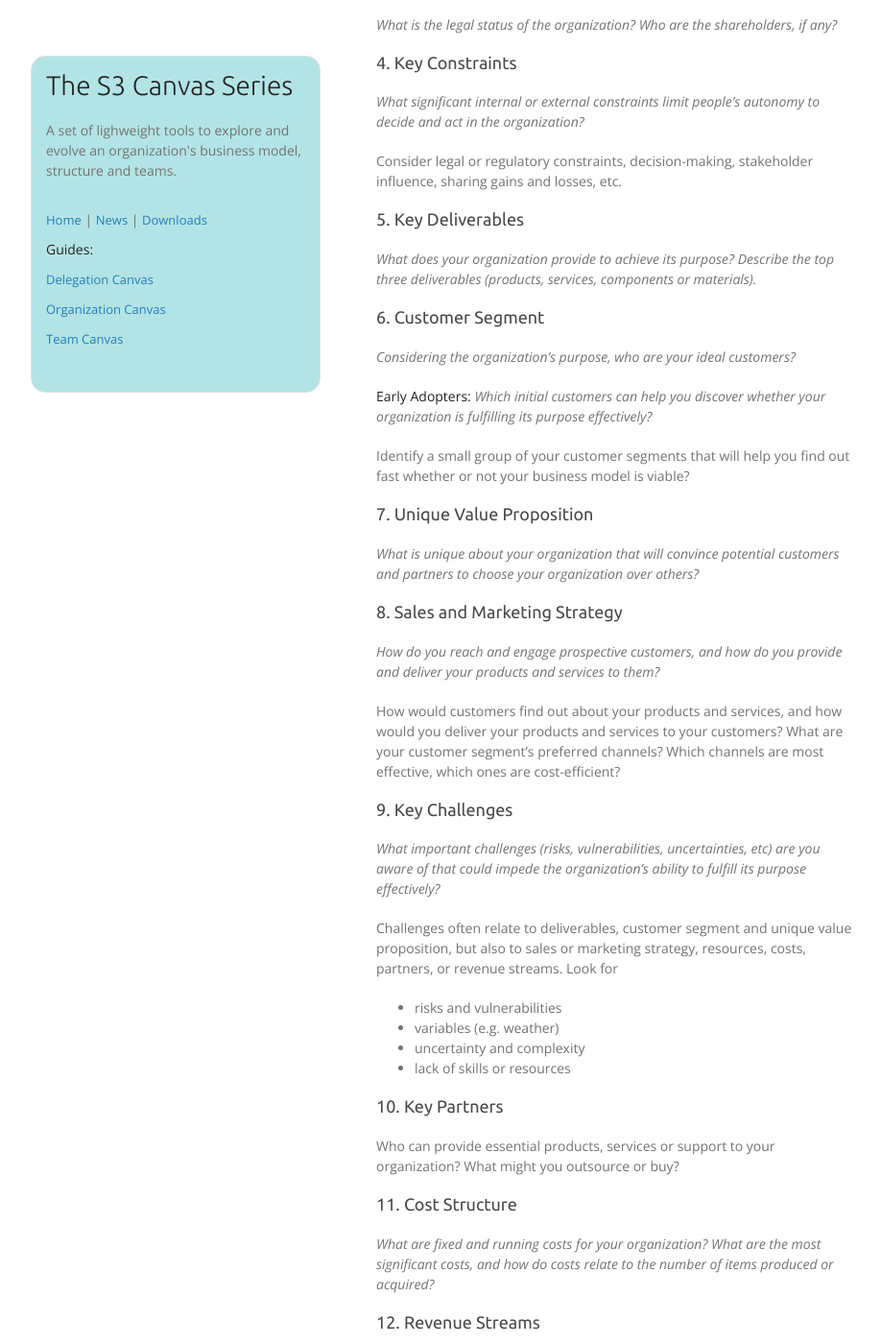
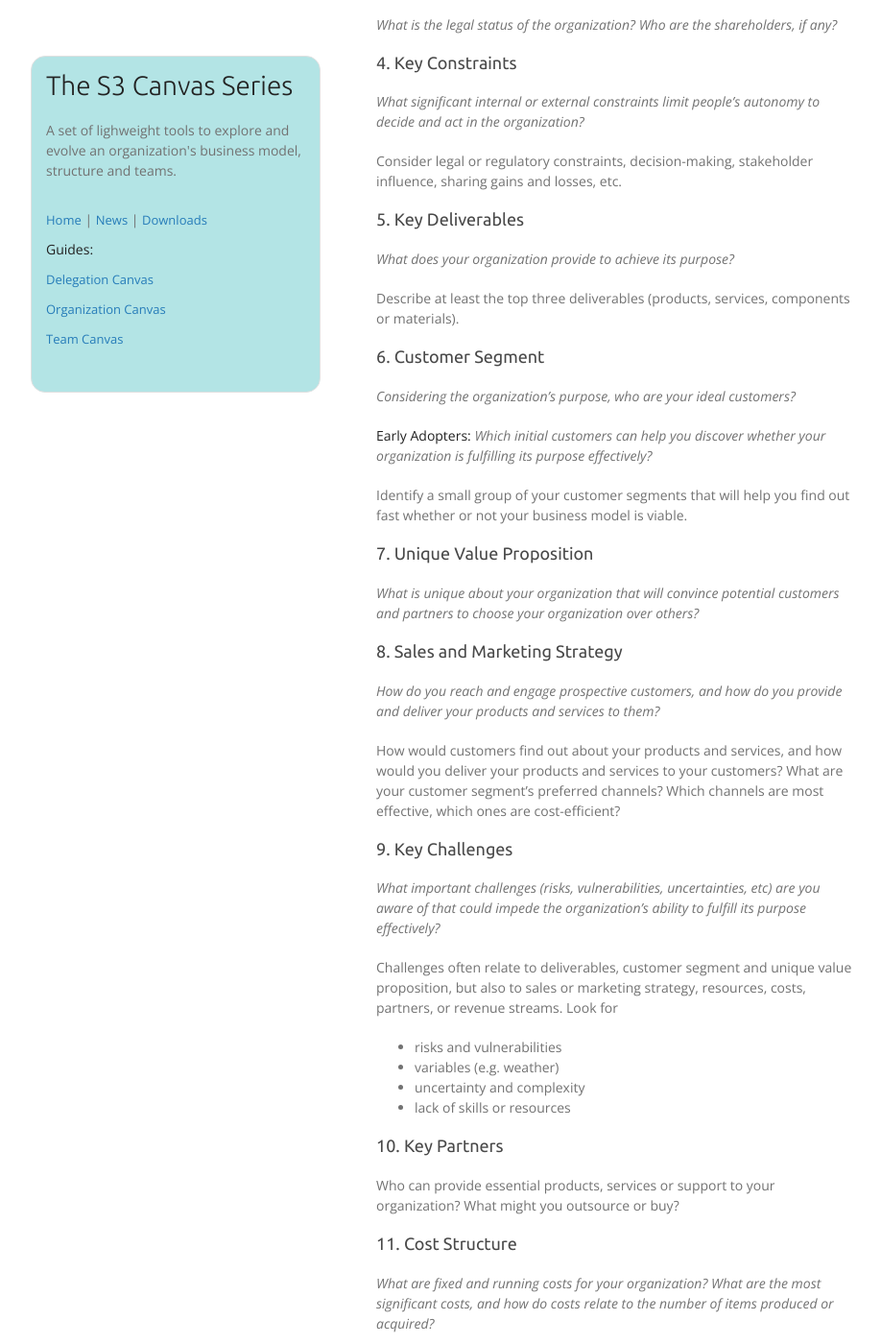
Before and after one commit to bboc/s3-canvas, a Jekyll site: the page built from docs/s3-organization-canvas.md, in a window 1280 px wide and 1400 px high, scrolled down 1210 px. Shown: the whole window at 96% size, without its empty margins (178-1096 px from the left). Built offline with Jekyll 4.4.1, drawn with Linux system fonts in a browser that asks for light colours; our own code applies the rules of GitHub Pages for plain Markdown files; some of the changed text lies outside the part shown.

Commit message:
fixed typos

```diff
--- a/docs/s3-organization-canvas.md
+++ b/docs/s3-organization-canvas.md
@@ -39,13 +39,14 @@ _What is the legal status of the organization? Who are the shareholders, if any?
 
 _What significant internal or external constraints limit people’s autonomy to decide and act in the organization?_
 
- Consider legal or regulatory constraints, decision-making, stakeholder influence, sharing gains and losses, etc.
+Consider legal or regulatory constraints, decision-making, stakeholder influence, sharing gains and losses, etc.
 
 
 ### 5. Key Deliverables
 
+_What does your organization provide to achieve its purpose?_
 
-_What does your organization provide to achieve its purpose? Describe the top three deliverables (products, services, components or materials)._
+Describe at least the top three deliverables (products, services, components or materials).
 
 
 ### 6. Customer Segment
@@ -54,7 +55,7 @@ _Considering the organization’s purpose, who are your ideal customers?_
 
 **Early Adopters:** _Which initial customers can help you discover whether your organization is fulfilling its purpose effectively?_
 
-Identify a small group of your customer segments that will help you find out fast whether or not your business model is viable?
+Identify a small group of your customer segments that will help you find out fast whether or not your business model is viable.
 
 
 ### 7. Unique Value Proposition
```
Also changed, not shown: other parts of docs/s3-organization-canvas.md (+2 -0 lines).
